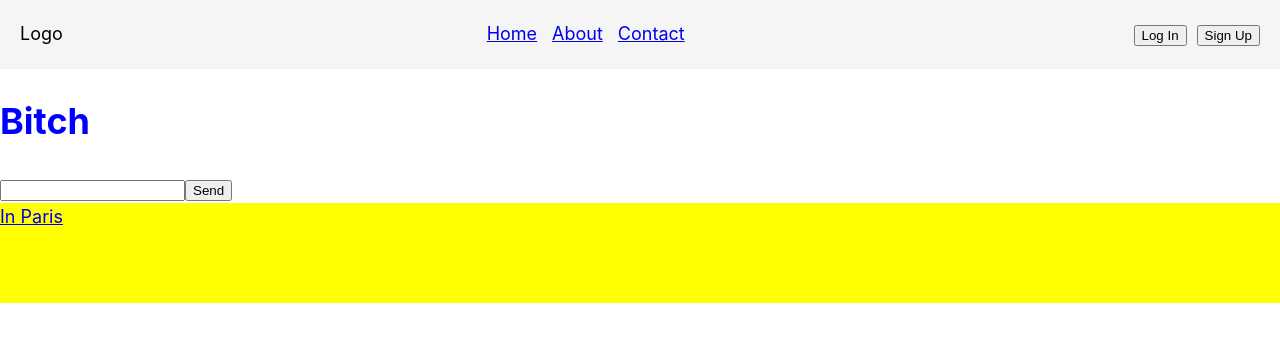
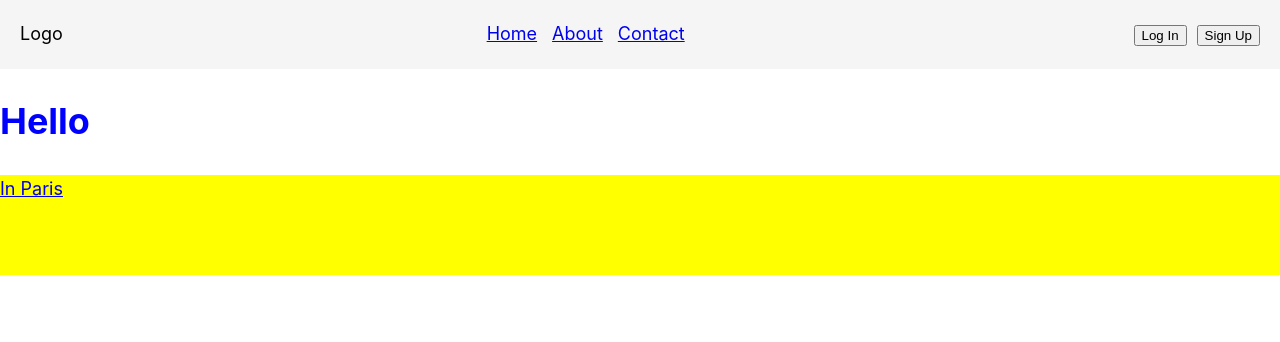
Before and after one commit to Desperadosol/CS_IA_Subject_Recommender, a Next.js app in the folder ib-cs-ia/: page / in a window 1280 px wide. Shown: the top 342 px of the page. Built offline with nearby package versions, Linux system fonts and the light colour scheme.

Commit message:
changing the plan

```diff
--- a/ib-cs-ia/pages/index.js
+++ b/ib-cs-ia/pages/index.js
@@ -5,8 +5,7 @@
 export default function Home() {
     return (
         <Layout>
-            <h1 className={`${styles.heading}`}>Bitch</h1>
-            <Chat />
+            <h1 className={`${styles.heading}`}>Hello</h1>
         </Layout>
     );
 }
```
Also changed, not shown: 1 other file (tests, documents, lock files or other folders).
